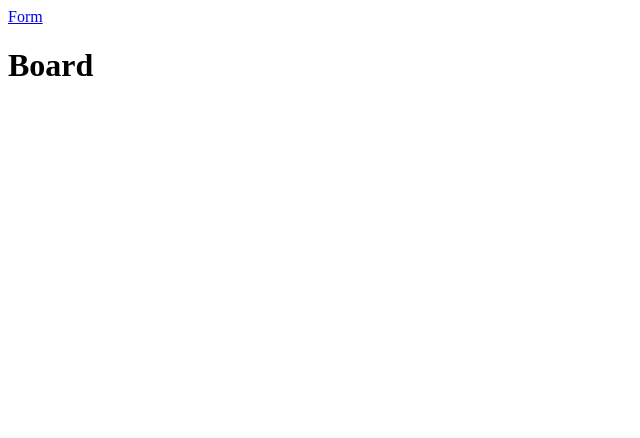
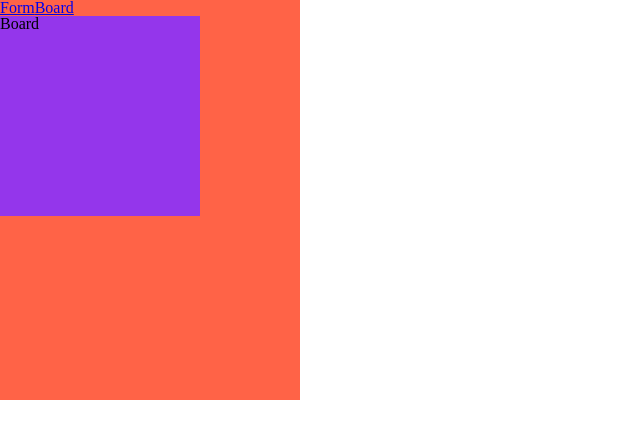
Before and after one commit to rafaelcarvalhocaetano/VueBoard, a Vue app: page /board in a window 1280 px wide. Shown: the top 438 px of the page, without its empty margins (0-640 px from the left). Built offline with nearby package versions, Linux system fonts and the light colour scheme.

Commit message:
Add style global

```diff
--- a/src/App.vue
+++ b/src/App.vue
@@ -1,12 +1,24 @@
 <template>
   <div id="app">
-    <div id="nav">
-      <router-link to="/">Form</router-link>
-    </div>
-    <router-view/>
+    <router-link to="/form">Form</router-link>
+    <router-link to="/board">Board</router-link>
+    <router-view></router-view>
   </div>
 </template>
 
-<style lang="scss">
+<style lang="scss" scoped>
 
+#app {
+  padding: 0;
+  margin: 0;
+  width: 300px;
+  height: 400px;
+  background-color: tomato;
+}
 </style>
+
+<script>
+export default {
+  name: 'App'
+}
+</script>
--- /dev/null
+++ b/src/assets/styles/app.scss
@@ -0,0 +1,6 @@
+#app {
+
+  width: 400px;
+  height: 400px;
+  background-color: tomato;
+}
--- /dev/null
+++ b/src/assets/styles/board.scss
@@ -0,0 +1,5 @@
+#board {
+  width: 200px;
+  height: 200px;
+  background-color: rgb(148, 54, 235);
+}
--- /dev/null
+++ b/src/assets/styles/global.scss
@@ -0,0 +1,4 @@
+@import './reset.scss';
+@import './app.scss';
+@import './board.scss';
+@import './form.scss';
--- /dev/null
+++ b/src/assets/styles/reset.scss
@@ -0,0 +1,48 @@
+/* http://meyerweb.com/eric/tools/css/reset/
+   v2.0 | 20110126
+   License: none (public domain)
+*/
+
+html, body, div, span, applet, object, iframe,
+h1, h2, h3, h4, h5, h6, p, blockquote, pre,
+a, abbr, acronym, address, big, cite, code,
+del, dfn, em, img, ins, kbd, q, s, samp,
+small, strike, strong, sub, sup, tt, var,
+b, u, i, center,
+dl, dt, dd, ol, ul, li,
+fieldset, form, label, legend,
+table, caption, tbody, tfoot, thead, tr, th, td,
+article, aside, canvas, details, embed,
+figure, figcaption, footer, header, hgroup,
+menu, nav, output, ruby, section, summary,
+time, mark, audio, video {
+	margin: 0;
+	padding: 0;
+	border: 0;
+	font-size: 100%;
+	font: inherit;
+	vertical-align: baseline;
+}
+/* HTML5 display-role reset for older browsers */
+article, aside, details, figcaption, figure,
+footer, header, hgroup, menu, nav, section {
+	display: block;
+}
+body {
+	line-height: 1;
+}
+ol, ul {
+	list-style: none;
+}
+blockquote, q {
+	quotes: none;
+}
+blockquote:before, blockquote:after,
+q:before, q:after {
+	content: '';
+	content: none;
+}
+table {
+	border-collapse: collapse;
+	border-spacing: 0;
+}
--- a/src/main.js
+++ b/src/main.js
@@ -1,6 +1,8 @@
 import Vue from 'vue'
 import App from './App.vue'
 import router from './router'
+
+import './assets/styles/global.scss';
 
 Vue.config.productionTip = false
 
--- a/src/router/index.js
+++ b/src/router/index.js
@@ -1,23 +1,30 @@
 import Vue from 'vue';
 import VueRouter from 'vue-router';
+
+const _board = () => import('../views/Board.vue');
+const _form = () => import('../views/FormBoard.vue');
 
 Vue.use(VueRouter)
 
 const routes = [
   {
     path: '/',
-    name: 'form',
-    component: () => import('../views/FormBoard.vue')
+    redirect: '/board'
   },
-  {
-    path: '/board',
-    name: 'board',
-    component: () => import('../views/Board.vue')
-  }
+ {
+   path: '/board',
+   component: _board
+ },
+ {
+   path: '/form',
+   name: 'form',
+   component: _form
+ }
 ]
 
 const router = new VueRouter({
   mode: 'history',
+  linkActiveClass: 'active',
   base: process.env.BASE_URL,
   routes
 })
--- a/src/views/Board.vue
+++ b/src/views/Board.vue
@@ -1,5 +1,5 @@
 <template>
-  <div>
+  <div id="board">
     <h1>Board</h1>
   </div>
 </template>
--- a/src/views/FormBoard.vue
+++ b/src/views/FormBoard.vue
@@ -1,5 +1,19 @@
 <template>
-  <div class="about">
+  <div class="form">
     <h1>Form Board Add User</h1>
   </div>
 </template>
+
+
+<style lang="scss" scoped>
+
+.form {
+    padding: 0;
+  margin: 0;
+  width: 200px;
+  height: 200px;
+  background-color: tomato;
+}
+
+
+</style>
```
Also changed, not shown: src/assets/logo.png (deleted), src/assets/styles/color.scss (added), src/assets/styles/form.scss (added).
